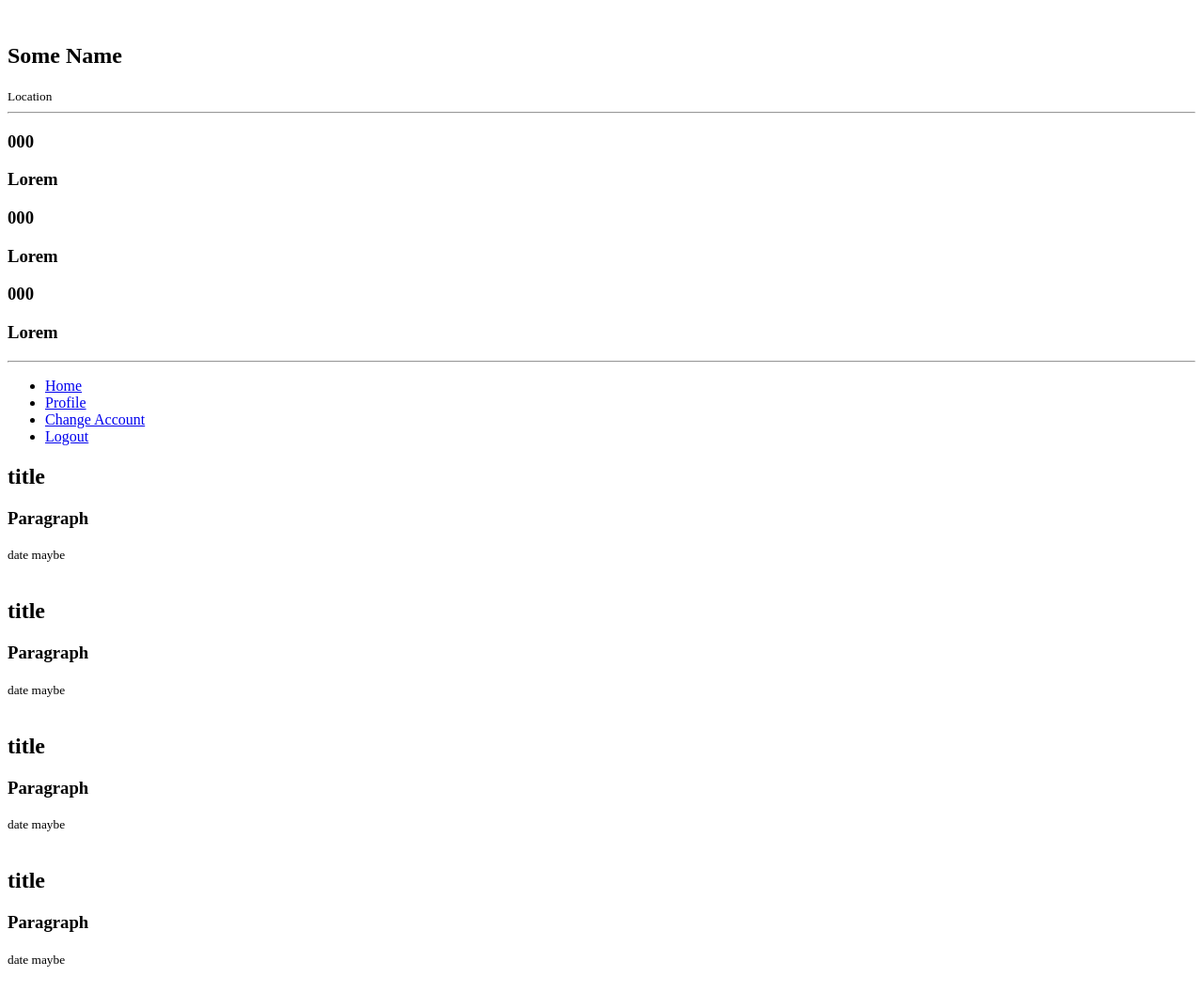
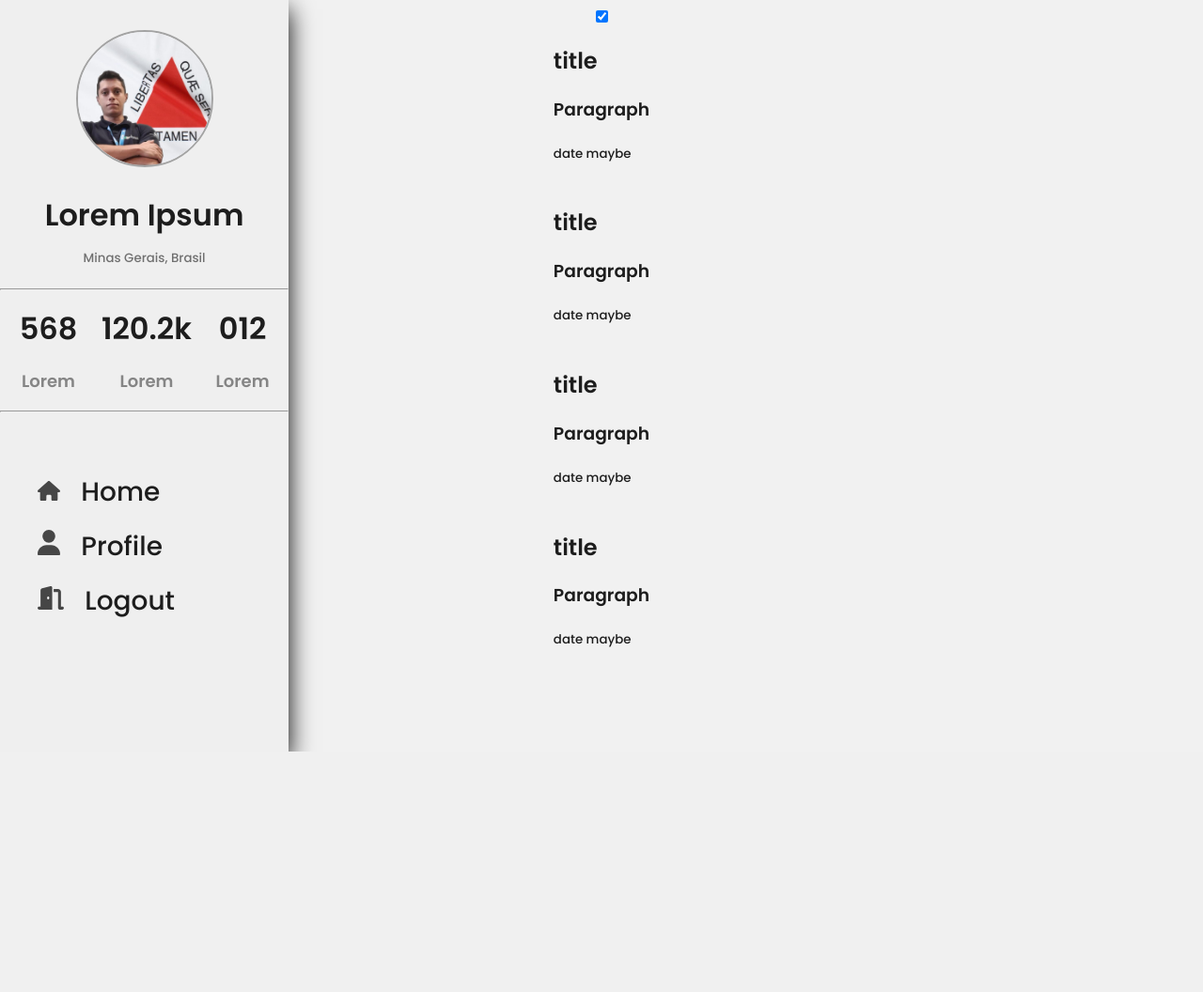
Before and after one commit to Gabriel-Spinola/fredao, a PHP site: page /home.html in a window 1280 px wide. Shown: the whole page at 94% size. After the commit the page ends 800 px from the top, so only its background shows below. Run offline with PHP 8.4, Linux system fonts and the light colour scheme.

Commit message:
home page aside

```diff
--- a/client/home.html
+++ b/client/home.html
@@ -7,34 +7,37 @@
 
     <title>Home page</title>
 
+    <link rel="stylesheet" href="./styles/style.css">
     <link rel="stylesheet" href="./styles/home.css">
     <link rel="stylesheet" href="./styles/toast.css">
 </head>
 
 <body>
+    <input type="checkbox" id="check" checked>
     <aside>
+
         <section id="profile">
-            <img src="" alt="">
+            <img src="./assets/fredao.jpeg" width="142" alt="">
 
-            <h2>Some Name</h2>
-            <small>Location</small>
+            <h2>Lorem Ipsum</h2>
+            <small>Minas Gerais, Brasil</small>
         </section>
 
         <hr>
 
         <section id="info">
             <div class="info-box">
-                <h1>000</h1>
+                <h1>568</h1>
                 <h3 class="weak">Lorem</h3>
             </div>
 
             <div class="info-box">
-                <h1>000</h1>
+                <h1>120.2k</h1>
                 <h3 class="weak">Lorem</h3>
             </div>
 
             <div class="info-box">
-                <h1>000</h1>
+                <h1>012</h1>
                 <h3 class="weak">Lorem</h3>
             </div>
         </section>
@@ -44,10 +47,30 @@
         <section>
             <nav>
                 <ul>
-                    <li><a href="http://localhost/fredao/client/#">Home</a></li>
-                    <li><a href="http://localhost/fredao/client/#">Profile</a></li>
-                    <li><a href="http://localhost/fredao/client/#">Change Account</a></li>
-                    <li><a href="http://localhost/fredao/client/#">Logout</a></li>
+                    <li>
+                        <a href="http://localhost/fredao/client/#">
+                            <svg class="icon" xmlns="http://www.w3.org/2000/svg" viewBox="0 0 576 512">
+                                <path d="M575.8 255.5c0 18-15 32.1-32 32.1h-32l.7 160.2c0 2.7-.2 5.4-.5 8.1V472c0 22.1-17.9 40-40 40H456c-1.1 0-2.2 0-3.3-.1c-1.4 .1-2.8 .1-4.2 .1H416 392c-22.1 0-40-17.9-40-40V448 384c0-17.7-14.3-32-32-32H256c-17.7 0-32 14.3-32 32v64 24c0 22.1-17.9 40-40 40H160 128.1c-1.5 0-3-.1-4.5-.2c-1.2 .1-2.4 .2-3.6 .2H104c-22.1 0-40-17.9-40-40V360c0-.9 0-1.9 .1-2.8V287.6H32c-18 0-32-14-32-32.1c0-9 3-17 10-24L266.4 8c7-7 15-8 22-8s15 2 21 7L564.8 231.5c8 7 12 15 11 24z"/>
+                            </svg>
+                            <span>Home</span>
+                        </a>
+                    </li>
+
+                    <li>
+                        <a href="http://localhost/fredao/client/#">
+                            <svg class="icon" xmlns="http://www.w3.org/2000/svg" viewBox="0 0 448 512">
+                                <path d="M224 256A128 128 0 1 0 224 0a128 128 0 1 0 0 256zm-45.7 48C79.8 304 0 383.8 0 482.3C0 498.7 13.3 512 29.7 512H418.3c16.4 0 29.7-13.3 29.7-29.7C448 383.8 368.2 304 269.7 304H178.3z"/>
+                            </svg>
+                            <span>Profile</span>
+                        </a>
+                    </li>
+
+                    <li>
+                        <a href="http://localhost/fredao/client/#">
+                            <svg id="icon-small" xmlns="http://www.w3.org/2000/svg" viewBox="0 0 576 512"><!--!Font Awesome Free 6.5.2 by @fontawesome - https://fontawesome.com License - https://fontawesome.com/license/free Copyright 2024 Fonticons, Inc.--><path d="M320 32c0-9.9-4.5-19.2-12.3-25.2S289.8-1.4 280.2 1l-179.9 45C79 51.3 64 70.5 64 92.5V448H32c-17.7 0-32 14.3-32 32s14.3 32 32 32H96 288h32V480 32zM256 256c0 17.7-10.7 32-24 32s-24-14.3-24-32s10.7-32 24-32s24 14.3 24 32zm96-128h96V480c0 17.7 14.3 32 32 32h64c17.7 0 32-14.3 32-32s-14.3-32-32-32H512V128c0-35.3-28.7-64-64-64H352v64z"/></svg>
+                            <span>Logout</span>
+                        </a>
+                    </li>
                 </ul>
             </nav>
         </section>
--- a/client/index.html
+++ b/client/index.html
@@ -12,6 +12,7 @@
     <link rel="stylesheet" href="https://cdnjs.cloudflare.com/ajax/libs/font-awesome/5.15.4/css/all.min.css">
     <link rel="stylesheet" href="./styles/style.css">
     <link rel="stylesheet" href="./styles/toast.css">
+    <link rel="stylesheet" href="./styles/signin.css">
 </head>
 
 <body>
--- a/client/styles/home.css
+++ b/client/styles/home.css
@@ -1 +1,122 @@
 /** LINK - https://codepen.io/pixelsultan/pen/WrWZpd */
+/** LINK - https://codepen.io/yuhomyan/pen/xxVOPQL */
+
+:root {
+    --black: rgb(29, 29, 29);
+    --aside-max-width: 24vw;
+}
+
+body {
+    display: flex;
+    flex-direction: column;
+    justify-content: center;
+    align-items: center;
+    color: var(--black);
+}
+
+aside {
+    position: fixed;
+    left: -100vw;
+    top: 0;
+    min-height: 100vh;
+    width: var(--aside-max-width);
+    max-width: var(--aside-max-width);
+    background-color: rgb(239, 239, 239);
+    transition: all 1s ease;
+}
+
+/** Opens when #check */
+#check:checked ~ aside {
+    left: 0;
+    box-shadow: 0 10px 25px rgba(0, 0, 0, 5);
+}
+
+aside #profile {
+    display: flex;
+    flex-direction: column;
+    align-items: center;
+    margin-top: 4vh;
+}
+
+aside #profile > h2 {
+    font-size: xx-large;
+}
+
+aside #profile > small {
+    transform: translateY(-1.7vh);
+    opacity: .6;
+}
+
+aside #profile > img {
+    border-radius: 100%;
+    border: 2px solid rgba(0, 0, 0, 0.319);
+}
+
+aside #info {
+    display: flex;
+    flex-direction: row;
+    justify-content: center;
+    gap: 2vw;
+    height: 12vh;
+    margin-top: 3vh;
+    max-width: var(--aside-max-width);
+}
+
+aside #info > .info-box {
+    display: flex;
+    flex-direction: column;
+    align-items: center;
+    justify-content: center;
+}
+
+aside #info > .info-box > h3 {
+    transform: translateY(-4vh);
+    font-size: large;
+    opacity: .5;
+}
+
+aside #info > .info-box > h1 {
+    font-size: xx-large;
+}
+
+@media (max-width: 1080px) {
+    aside #info > .info-box > h1 {
+        font-size: x-large;
+    }
+}
+
+aside nav {
+    margin-top: 8vh;
+}
+
+aside nav > ul {
+    list-style: none;
+    font-size: 28px;
+}
+
+aside nav > ul > li {
+    margin-top: 2vh;
+}
+
+aside nav > ul > li a {
+    text-decoration: none;
+    color: var(--black);
+}
+
+aside nav > ul > li a:hover {
+    text-decoration: underline;
+}
+
+aside nav > ul > li span {
+    padding-left: 15px;
+}
+
+.icon {
+    width: 24px;
+    opacity: .7;
+}
+
+#icon-small {
+    width: 28px;
+    opacity: .7;
+}
```
Also changed, not shown: client/styles/signin.css (added, +92 -0 lines), client/styles/style.css (+0 -93 lines).
